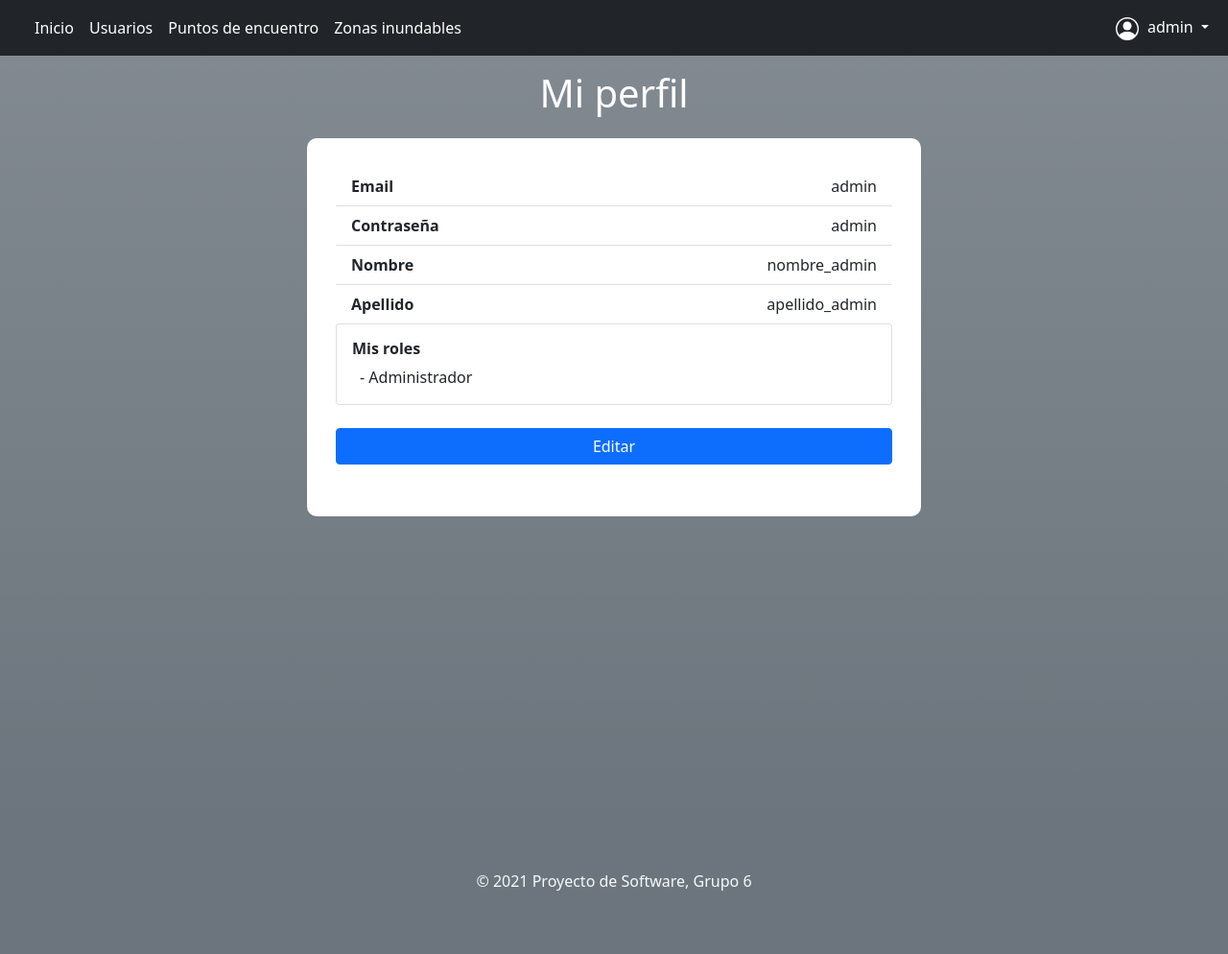
After one commit to lautarooleastro/proyecto2021-grupo6, a Flask app: page /usuarios/mi-perfil in a window 1280 px wide. The commit adds this page. Shown: the whole page at 96% size. Run offline with Flask 2, Linux system fonts and the light colour scheme; a user stored in the database is signed in; data comes from the database, SQL or seed files in the repository.

Commit message:
se hicieron las vistas y las rutas para mi perfil y para editar mi perfil

```diff
--- a/app/resources/user.py
+++ b/app/resources/user.py
@@ -103,3 +103,14 @@ def destroy():
 def toggle(user_email):
     User.toggle(User.with_email(user_email))
     return redirect(url_for("user_index"))
+
+
+@login_required
+def profile():
+    return render_template("user/profile.html")
+
+
+@login_required
+@permission_required('usuario_update')
+def profile_edit():
+    return render_template("user/profile_edit.html")
--- a/app/routes/user.py
+++ b/app/routes/user.py
@@ -13,3 +13,6 @@ def set_routes(app):
                      user.destroy, methods=["POST"])
     app.add_url_rule("/usuarios/cambiar_estado_<string:user_email>", "user_toggle",
                      user.toggle, methods=["GET"])
+    app.add_url_rule("/usuarios/mi-perfil", "user_profile", user.profile)
+    app.add_url_rule("/usuarios/mi-perfil/editar",
+                     "user_profile_edit", user.profile_edit)
--- a/app/templates/layout/navbar.html
+++ b/app/templates/layout/navbar.html
@@ -51,7 +51,7 @@
                     {{ current_user.email }}
                 </a>
                 <ul class="dropdown-menu">
-                    <li><a class="dropdown-item" href="#">Mi perfil</a></li>
+                    <li><a class="dropdown-item" href="{{ url_for('user_profile') }}">Mi perfil</a></li>
                     <li>
                         <hr class="dropdown-divider">
                     </li>
--- /dev/null
+++ b/app/templates/user/profile.html
@@ -0,0 +1,63 @@
+{% extends "layout/layout.html" %}
+{% block title %}Usuarios{% endblock %}
+{% block head %}
+{{ super() }}
+{% endblock %}
+{% block content %}
+
+<div class="d-block">
+    <h1 class="text-center text-white" style="padding: 15px;">
+        Mi perfil
+    </h1>
+</div>
+<div class="container-md col-md-6" style="background-color: white; padding: 30px; border-radius: 10px;">
+
+    <ul class="list-group list-group-flush">
+        <li class="list-group-item">
+            <div class="row">
+                <div class="col-3" style="font-weight: bold;">Email</div>
+                <div class="col-sm-9 text-sm-end text-start">{{ current_user.email }}</div>
+            </div>
+        </li>
+        <li class="list-group-item">
+            <div class="row">
+                <div class="col-3" style="font-weight: bold;">Contraseña</div>
+                <div class="col-sm-9 text-sm-end text-start">{{ current_user.password }}</div>
+            </div>
+        </li>
+        <li class="list-group-item">
+            <div class="row">
+                <div class="col-3" style="font-weight: bold;">Nombre</div>
+                <div class="col-sm-9 text-sm-end text-start">{{ current_user.first_name }}</div>
+            </div>
+        </li>
+        <li class="list-group-item">
+            <div class="row">
+                <div class="col-3" style="font-weight: bold;">Apellido</div>
+                <div class="col-sm-9 text-sm-end text-start">{{ current_user.last_name }}</div>
+            </div>
+        </li>
+    </ul>
+    <div class="card">
+        <div class="card-body">
+            <h6 class="card-title" style="font-weight: bold;">Mis roles</h6>
+            <div class="row">
+                {% for role in current_user.roles %}
+                <div class="ms-2">
+                    - {{ role.name }}
+                </div>
+                {% endfor %}
+            </div>
+        </div>
+    </div>
+    <div class="container mt-4">
+        <div class="row">
+            <a class="btn btn-primary" href="{{ url_for('user_profile_edit') }}">Editar</a>
+        </div>
+    </div>
+    <br>
+
+
+</div>
+
+{% endblock %}
```
Also changed, not shown: app/templates/user/profile_edit.html (added, +56 -0 lines).
